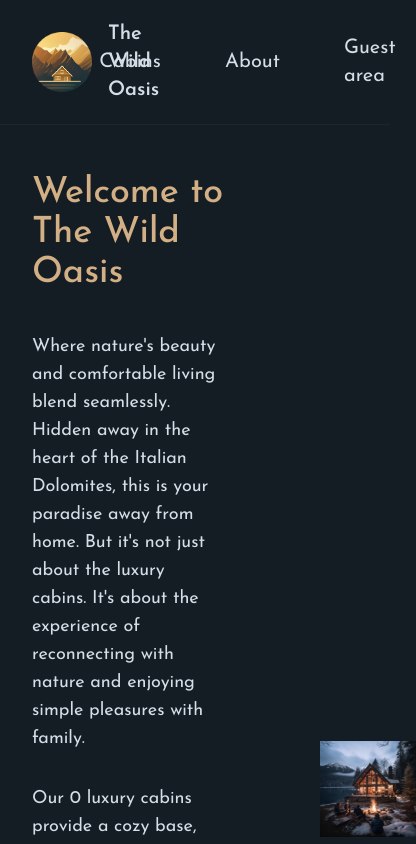
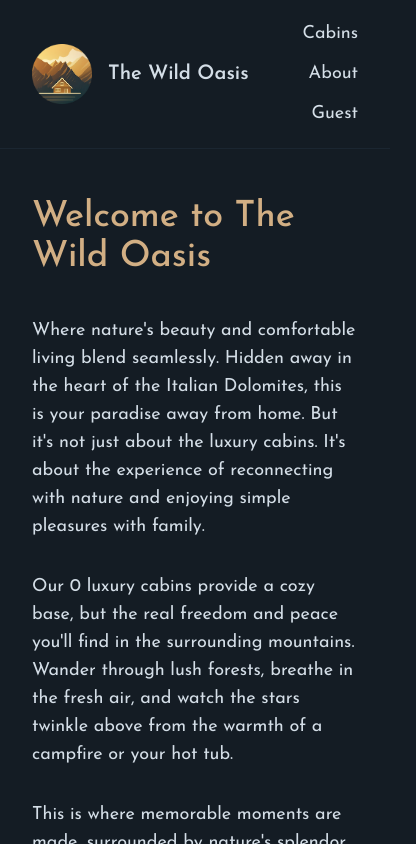
Before and after one commit to Habibov97/the-wild-oasis-Next.js, a Next.js app: page /about in a window 390 px wide. Shown: the top 844 px of the page, 416 px wide, since content can reach past the window. Built offline with nearby package versions, Linux system fonts and the light colour scheme; no server answers; the database is empty.

Commit message:
some responsive fixes

```diff
--- a/app/_components/CabinCard.js
+++ b/app/_components/CabinCard.js
@@ -16,7 +16,7 @@ function CabinCard({ cabin }) {
       />
       </div>
 
-      <div className="flex-grow">
+      <div className="lg:flex-grow">
         <div className="pt-5 pb-4 px-7 bg-primary-950">
           <h3 className="text-accent-500 font-semibold text-2xl mb-3">
             Cabin {name}
--- a/app/_components/Navigation.js
+++ b/app/_components/Navigation.js
@@ -4,13 +4,10 @@ import { auth } from "../_lib/auth";
 export default async function Navigation() {
 
   const session =  await auth();
-  console.log(session);
-
-
 
   return (
-    <nav className="z-10 text-xl">
-      <ul className="flex gap-16 items-center">
+    <nav className="z-10 text-lg  md:text-xl">
+      <ul className="flex flex-col md:flex-row gap-3 md:gap-16 justify-end items-end md:items-center">
         <li>
           <Link href="/cabins" className="hover:text-accent-400 transition-colors">
             Cabins
@@ -34,7 +31,7 @@ export default async function Navigation() {
              href="/account"
              className="hover:text-accent-400 transition-colors"
             >
-             Guest area
+             Guest
             </Link>
           )
           }
--- a/app/about/page.js
+++ b/app/about/page.js
@@ -14,7 +14,7 @@ export default async function Page() {
     const cabins = await getCabins();
 
     return (
-      <div className="grid grid-cols-5 gap-x-24 gap-y-32 text-lg items-center">
+      <div className="grid grid-cols-1 md:grid-cols-5 gap-x-24 gap-y-32 text-lg items-center">
         <div className="col-span-3">
           <h1 className="text-4xl mb-10 text-accent-400 font-medium">
             Welcome to The Wild Oasis
@@ -42,7 +42,7 @@ export default async function Page() {
           </div>
         </div>
 
-        <div className="col-span-2">
+        <div className="col-span-3 md:col-span-2">
           <Image
             src={image1}
             placeholder='blur'
@@ -51,7 +51,7 @@ export default async function Page() {
           />
         </div>
 
-        <div className="relative aspect-square col-span-2">
+        <div className="relative aspect-square col-span-3 md:col-span-2">
           <Image src="/about-2.jpg" fill  className='object-cover' alt="Family that manages The Wild Oasis" />
         </div>
 
--- a/app/login/page.js
+++ b/app/login/page.js
@@ -5,7 +5,7 @@ export default function Page() {
   return (
 
     <div className="flex flex-col gap-10 mt-10 items-center">
-      <h2 className="text-3xl font-semibold">
+      <h2 className="text-2xl  md:text-3xl font-semibold text-center md:text-start ">
         Sign in to access your guest area
       </h2>
       <SignInButton/>
--- a/app/page.js
+++ b/app/page.js
@@ -10,12 +10,12 @@ export default function Page() {
       <Image src={bg} fill placeholder='blur' quality={80} className='object-cover object-top' alt="Mountains and forests with two cabins" />
 
       <div className="relative z-10 text-center">
-        <h1 className="text-8xl text-primary-50 mb-10 tracking-tight font-normal">
+        <h1 className="text-5xl md:text-8xl text-primary-50 mb-10 tracking-tight font-normal">
           Welcome to paradise.
         </h1>
         <Link
           href="/cabins"
-          className="bg-accent-500 px-8 py-6 text-primary-800 text-lg font-semibold hover:bg-accent-600 transition-all"
+          className="bg-accent-500 px-5 py-6 md:px-8 md:py-6 text-primary-800 text-lg font-semibold hover:bg-accent-600 transition-all"
         >
           Explore luxury cabins
         </Link>
```
